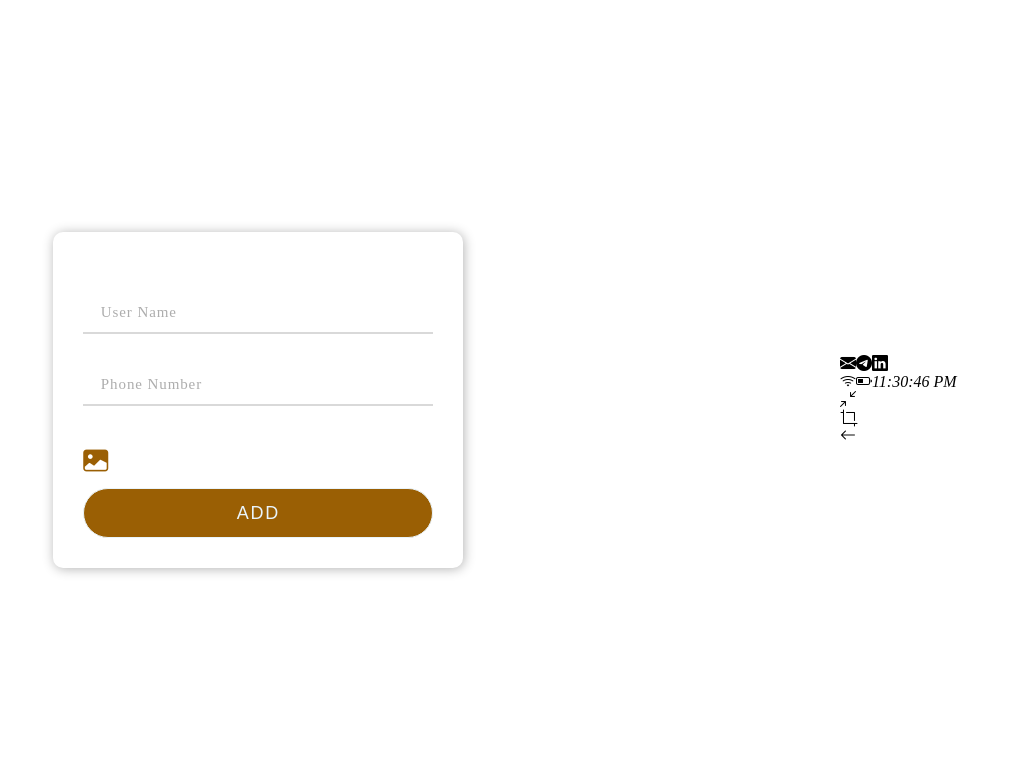
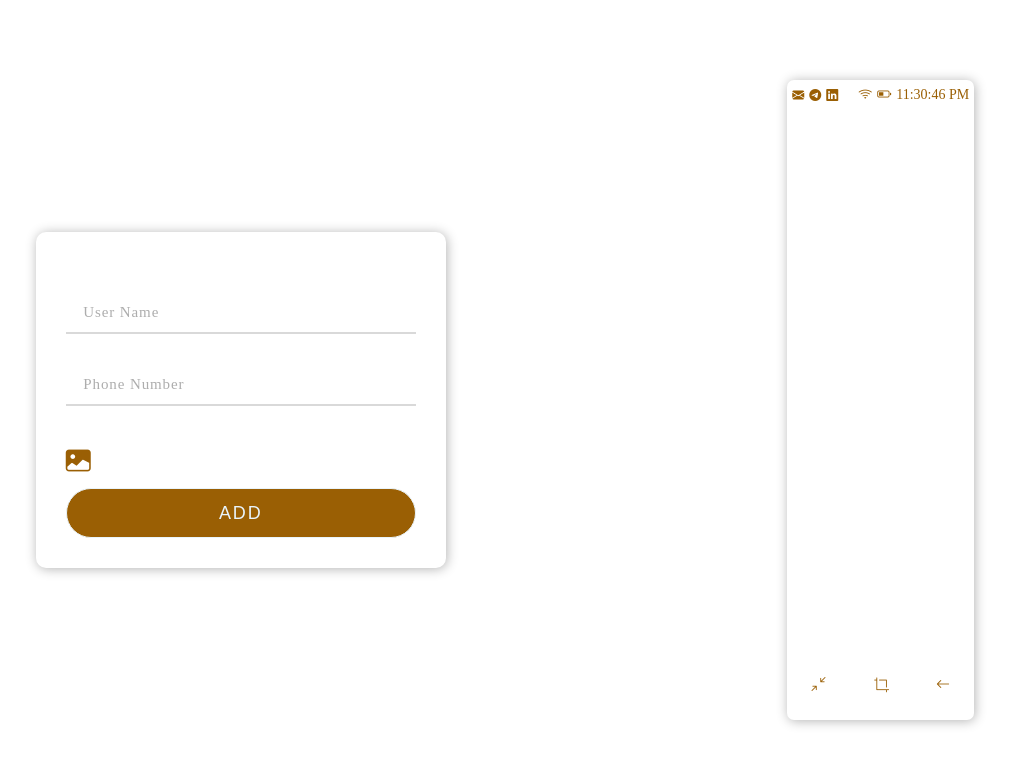
Before and after one commit to MaroufEbrahimi/contact-list, a React (Create React App) app: page / in a window 1280 px wide. Shown: the top 764 px of the page, without its empty margins (135-1146 px from the left). Built offline with nearby package versions, Linux system fonts and the light colour scheme.

Commit message:
style for contact list

```diff
--- a/src/components/ContactList/ContactList.css
+++ b/src/components/ContactList/ContactList.css
@@ -0,0 +1,61 @@
+.contact_list {
+  box-sizing: border-box;
+  background: transparent;
+  box-shadow: 1px 1px 12px rgba(0, 0, 0, 0.3);
+  height: 80vh;
+  border-radius: 7px;
+}
+
+.notification_area {
+  display: flex;
+  justify-content: space-between;
+}
+
+.contact_list i {
+  font-style: normal;
+  font-size: 14px;
+  color: #9a5f04;
+}
+
+.notification_area .notification_area_left,
+.notification_area .notification_area_right {
+  padding: 5px;
+}
+
+.notification_area .notification_area_left i {
+  padding-right: 5px;
+  font-size: 12px;
+}
+
+.notification_area .notification_area_right i {
+  padding-left: 5px;
+}
+
+/* render contact card */
+.render_contact_card {
+  height: 70vh;
+  padding: 0 10px;
+  scroll-snap-type: x mandatory;
+  overflow: auto;
+}
+
+/* footer area */
+.footer_area {
+  display: flex;
+  justify-content: space-around;
+  padding-top: 7px;
+}
+
+/* media query */
+@media (max-width: 768px) {
+  .contact_list {
+    margin-top: 2rem;
+    margin-bottom: 2rem;
+  }
+}
+
+@media (max-width: 440px) {
+  .contact_list {
+    width: auto;
+  }
+}
```
